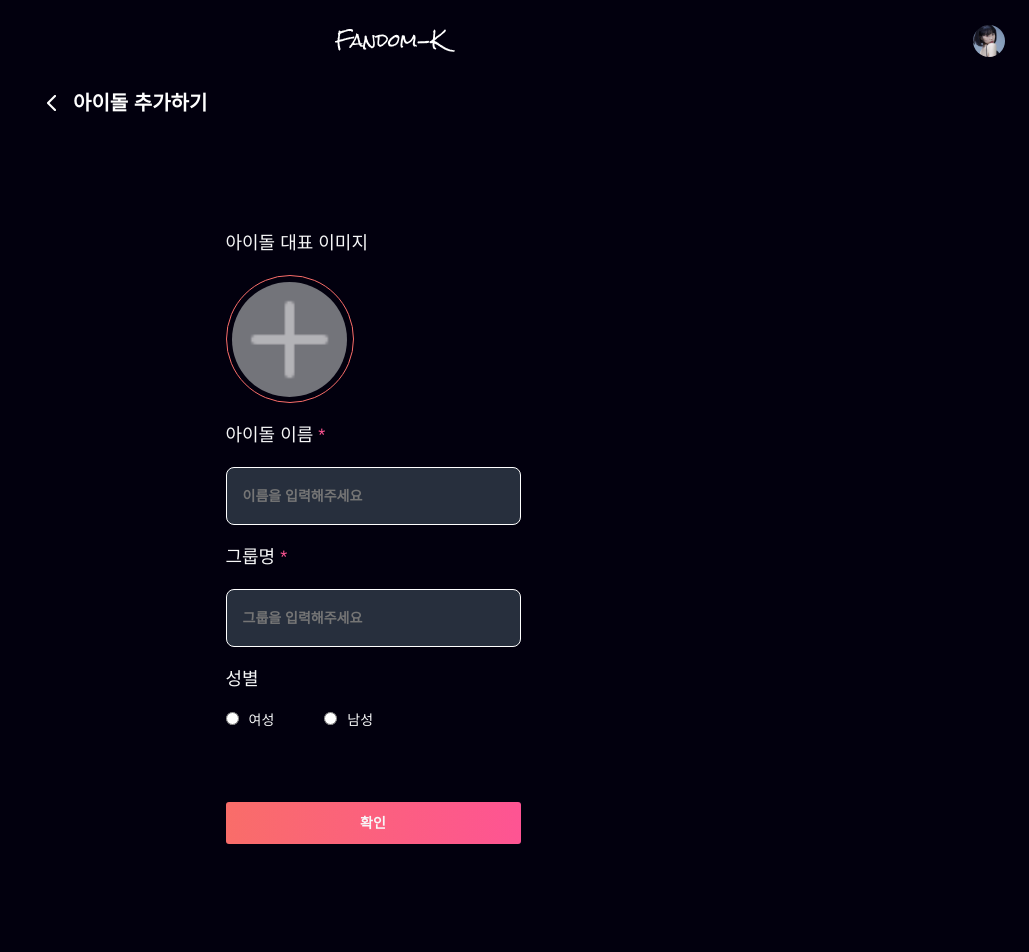
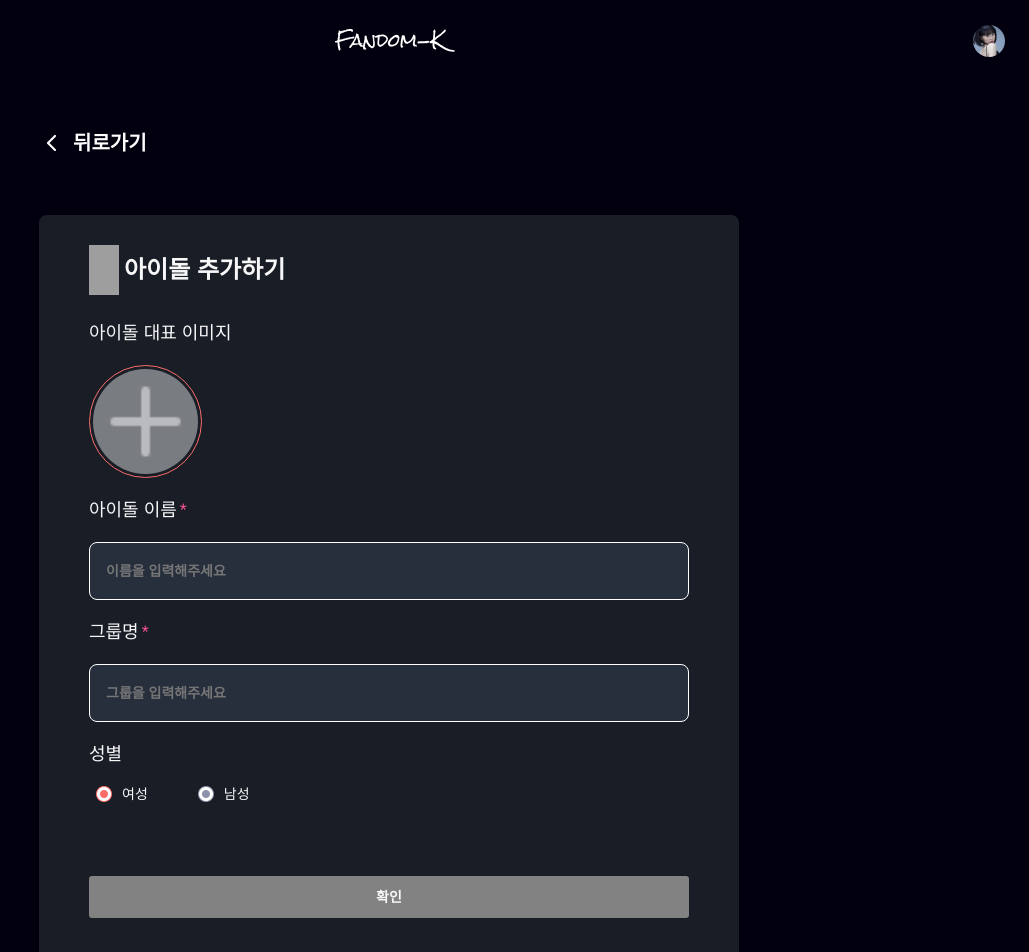
Before and after one commit to CIrcle0616/Sprint_FE_14_part2_1team_fandomK, a React (Vite) app: page /addIdol in a window 1280 px wide. Shown: the top 952 px of the page, without its empty margins (251-1280 px from the left). Built offline with nearby package versions, Linux system fonts and the light colour scheme; grey boxes are pictures that could not be loaded.

Commit message:
feat : 확인버튼 disable조건 추가, 확인 모달 디자인 변경

```diff
--- a/src/pages/addIdols/components/AddIdolConfirmModal.jsx
+++ b/src/pages/addIdols/components/AddIdolConfirmModal.jsx
@@ -5,13 +5,13 @@ const ModalChildren = styled.div`
   display: flex;
   width: 250px;
   align-items: flex-start;
-  gap: 24px;
-  margin: 20px 0;
+  gap: 30px;
+  margin: 20px 10px;
 `;
 
 const ModalImgContainer = styled.div`
-  width: 128px;
-  height: 128px;
+  width: 113px;
+  height: 113px;
   border: solid 1px ${({ theme }) => theme.colors.brandColor1};
   border-radius: 50%;
   display: flex;
@@ -24,6 +24,9 @@ const IdolInfo = styled.div`
   flex-direction: column;
   gap: 16px;
   padding: 16px 0;
+  flex-grow: 1;
+  margin: auto;
+  color: ${({ theme }) => theme.colors.whiteColor};
 
   div:first-child {
     font-size: ${({ theme }) => theme.fontSize.large};
@@ -52,8 +55,8 @@ const ModalButton = styled.button`
 `;
 
 const ModalImg = styled.img`
-  width: 115px;
-  height: 115px;
+  width: 105px;
+  height: 105px;
   background-color: ${({ theme }) => theme.colors.grayColor4};
   opacity: 0.7;
   border-radius: 50%;
--- a/src/pages/addIdols/components/AddIdolForm.jsx
+++ b/src/pages/addIdols/components/AddIdolForm.jsx
@@ -1,31 +1,101 @@
 import { styled, ThemeProvider } from "styled-components";
-import { useState } from "react";
+import { useState, useEffect } from "react";
 import { v4 as uuidV4 } from "uuid";
 
 import theme from "../../../styles/theme";
 import { fetchPostImg } from "../../../utils/idolImgApi";
 import { fetchPostIdol } from "../../../utils/idolApi";
 import AddIdolConfirmModal from "./AddIdolConfirmModal";
+import media from "../../../utils/mediaHelper";
 
 import plusIcon from "../../../assets/icon/ic_plus.png";
+import checkedRadioIcon from "../../../assets/icon/ic_radio_checked.png";
+import radioIcon from "../../../assets/icon/ic_radio.png";
+import creditIcon from "../../../assets/icon/ic_credit.svg";
+import removeIcon from "../../../assets/images/ic_item_remove.png";
 
 const AddForm = styled.form`
-  width: 327px;
-  margin: 120px auto;
+  width: 360px;
+  margin: 60px auto;
+  background-color: ${({ theme }) => theme.colors.blackColor2};
+  border-radius: 8px;
+  padding: 10px 0;
 
-  div {
+  ${media.tablet`
+    padding: 30px 0;
+      width:700px;
+    `}
+
+  ${media.desktop`
+    padding: 50px 0;
+      width:1200px;`}
+`;
+
+const FormTitle = styled.div`
+  font-size: ${({ theme }) => theme.fontSize.large};
+  color: ${({ theme }) => theme.colors.whiteColor};
+  font-weight: 600;
+  display: flex;
+  gap: 5px;
+  align-items: center;
+
+  ${media.desktop`
+    font-size: 30px;
+    `}
+`;
+
+const FormHr = styled.hr`
+  width: 100%;
+  border: 0;
+`;
+
+const CreditIcon = styled.img`
+  width: 30px;
+  height: 50px;
+
+  ${media.desktop`
+    width: 40px;
+  height: 60px;
+    `}
+`;
+const FormDiv = styled.div`
+  display: flex;
+  gap: 3px;
+  align-items: center;
   color: ${({ theme }) => theme.colors.whiteColor};
   font-size: ${({ theme }) => theme.fontSize.medium};
   font-weight: 500;
-  }
+  margin-top: 24px;
+
+  ${media.desktop`
+    margin-top: 30px;
+    font-size: ${({ theme }) => theme.fontSize.large}`}
+`;
+const FormContainer = styled.div`
+  width: min-content;
+  margin: 0 auto;
 `;
 
 const FormImg = styled.img`
-  width: 115px;
-  height: 115px;
+  width: 105px;
+  height: 105px;
   background-color: ${({ theme }) => theme.colors.grayColor4};
   opacity: 0.7;
   border-radius: 50%;
+
+  ${media.desktop`
+    width: 143px;
+  height: 143px;`}
+`;
+
+const RemoveIcon = styled.img`
+  position: absolute;
+  top: 0;
+  right: 5px;
+  width: 30px;
+  height: 30px;
+  opacity: 0.8;
+  display: ${({ $imgUrl }) => ($imgUrl ? "block" : "none")};
 `;
 
 const FormButton = styled.button`
@@ -36,11 +106,18 @@ const FormButton = styled.button`
   color: ${({ theme }) => theme.colors.whiteColor};
   font-size: ${({ theme }) => theme.fontSize.small};
   font-weight: 600;
-  background: linear-gradient(
-    to left,
-    ${({ theme }) => theme.colors.brandColor2} 0%,
-    ${({ theme }) => theme.colors.brandColor1} 100%
-  );
+  background: ${({ $btnDisabled }) =>
+    $btnDisabled
+      ? "#828282"
+      : "linear-gradient(to left, #fe5493 0%, #f86f65 100%)"};
+  cursor: ${({ $btnDisabled }) => ($btnDisabled ? "auto" : "pointer")};
+
+  ${media.tablet`
+    width:600px;
+  `}
+
+  ${media.desktop`
+    font-size: ${({ theme }) => theme.fontSize.medium}`}
 `;
 
 const InputIdolInfo = styled.input`
@@ -52,28 +129,40 @@ const InputIdolInfo = styled.input`
   font-weight: 600;
   color: ${({ theme }) => theme.colors.whiteColor};
   padding: 16px;
-  margin: 24px 0;
+  margin-top: 24px;
   border: solid 1px #ffffff;
 
   &:focus {
     border: solid 1px #f86f65;
     outline: none;
   }
+
+  ${media.tablet`
+    width:600px;
+  `}
 `;
 
 const DisableInputEmpty = styled.div`
   display: ${(props) => (props.disabled ? "block" : "none")};
+  font-size: 12px;
+  color: ${({ theme }) => theme.colors.brandColor1};
+  margin-top: 5px;
 `;
 
 const ImgContainer = styled.div`
-  width: 128px;
-  height: 128px;
+  width: 113px;
+  height: 113px;
   border: solid 1px ${({ theme }) => theme.colors.brandColor1};
   border-radius: 50%;
   display: flex;
   justify-content: center;
   align-items: center;
   margin: 24px 0;
+  position: relative;
+
+  ${media.desktop`
+    width: 158px;
+  height: 158px;`}
 `;
 
 const Require = styled.span`
@@ -81,16 +170,28 @@ const Require = styled.span`
 `;
 
 const RadioSection = styled.div`
+  width: 295px;
   margin: 24px 0;
+  display: flex;
+  gap: 50px;
+  align-items: center;
+  padding: 0 7px;
+`;
+const RadioOption = styled.div`
+  display: flex;
+  align-items: center;
+  cursor: pointer;
+  color: ${({ theme }) => theme.colors.whiteColor};
+  font-size: ${({ theme }) => theme.fontSize.small};
 
-  input {
+  img {
+    width: 16px;
+    height: 16px;
     margin-right: 10px;
   }
 
-  label {
-    font-size: ${({ theme }) => theme.fontSize.small};
-    margin-right: 50px;
-  }
+  ${media.desktop`
+    font-size: ${({ theme }) => theme.fontSize.medium}`}
 `;
 
 export default function AddIdolForm() {
@@ -98,10 +199,11 @@ export default function AddIdolForm() {
   const [imgUrl, setImgUrl] = useState(""); // 대표사진 URL
   const [inputNameValue, setInputNameValue] = useState(""); // 인풋에 입력한 아이돌 이름
   const [inputGroupValue, setInputGroupValue] = useState(""); // 인풋에 입력한 그룹 이름
-  const [gender, setGender] = useState(""); // 성별별
+  const [gender, setGender] = useState("female"); // 성별
   const [conFirmModalOpen, setConfirmModalOpen] = useState(false); // 확인 모달
   const [isNameEmpty, setIsNameEmpty] = useState(false); // 인풋에 이름이 비어있는지 여부
   const [isGroupEmpty, setIsGroupEmpty] = useState(false); // 인풋에 그룹이 비어있는지 여부
+  const [isDisabled, setIsDisabled] = useState(true);
 
   // 대표사진 업로드
   const handleFileChange = async (event) => {
@@ -138,43 +240,51 @@ export default function AddIdolForm() {
     setImg(null);
     setImgUrl("");
     setGender("female");
+    setIsDisabled(true);
+    setIsNameEmpty(false);
 
     setConfirmModalOpen(false);
   };
 
   const handleShowModal = () => {
+    if (inputNameValue === "") {
+      setIsNameEmpty(true);
+      setConfirmModalOpen(false);
+    } else if (inputGroupValue === "") {
+      setIsGroupEmpty(true);
+      setConfirmModalOpen(false);
+    } else {
+      setIsDisabled(false);
       setConfirmModalOpen(true);
-  };
-
-  // 이름 입력 인풋에서 focus가 나갔을 때 비어있으면 경고 div 출력
-  const handleIsNameEmpty = (event) => {
-    if (!event.target.value) {
-      setIsNameEmpty(true);
-    } else {
-      setIsNameEmpty(false);
     }
   };
 
-  // 그룹 입력 인풋에서 focus가 나갔을 때 비어있으면 경고 div 출력
-  const handleIsGroupEmpty = (event) => {
-    if (!event.target.value) {
-      setIsGroupEmpty(true);
-    } else {
-      setIsGroupEmpty(false);
-    }
+  // 이름,그룹 입력 인풋에서 focus가 나갔을 때 비어있으면 경고 div 출력 & 버튼 비활성화
+  const handleIsEmpty = () => {
+    const isNameEmpty = inputNameValue === "";
+    const isGroupEmpty = inputGroupValue === "";
+
+    setIsNameEmpty(isNameEmpty);
+    setIsGroupEmpty(isGroupEmpty);
+    setIsDisabled(isNameEmpty || isGroupEmpty);
   };
-
   // x 버튼 누르면 모달 닫힘
   const handleAddIdolClose = () => {
     setConfirmModalOpen(false);
   };
 
-  // 확인 버튼을 누르면 '필수 입력항목입니다' 뜨게 구현...
-
   return (
     <ThemeProvider theme={theme}>
       <AddForm>
-        <div>아이돌 대표 이미지</div>
+        <FormContainer>
+          <FormTitle>
+            <span>
+              <CreditIcon src={creditIcon} />
+            </span>
+            아이돌 추가하기
+          </FormTitle>
+          <FormHr></FormHr>
+          <FormDiv>아이돌 대표 이미지</FormDiv>
           <ImgContainer>
             <label htmlFor="idolImg">
               <FormImg src={imgUrl || plusIcon}></FormImg>
@@ -186,65 +296,57 @@ export default function AddIdolForm() {
               onChange={handleFileChange}
               style={{ display: "none" }}
             />
+            <RemoveIcon
+              $imgUrl={imgUrl}
+              src={removeIcon}
+              onClick={() => setImgUrl("")}
+            />
           </ImgContainer>
-
-        <div>
+          <FormDiv>
             아이돌 이름 <Require>*</Require>
-        </div>
+          </FormDiv>
           <InputIdolInfo
             name="name"
             value={inputNameValue}
             onChange={(e) => setInputNameValue(e.target.value)}
-          onBlur={handleIsNameEmpty}
+            onBlur={handleIsEmpty}
             placeholder="이름을 입력해주세요"
           />
           <DisableInputEmpty disabled={isNameEmpty}>
             필수 입력 항목입니다.
           </DisableInputEmpty>
-        <div>
+          <FormDiv>
             그룹명 <Require>*</Require>
-        </div>
+          </FormDiv>
           <InputIdolInfo
             name="group"
             value={inputGroupValue}
             onChange={(e) => setInputGroupValue(e.target.value)}
-          onBlur={handleIsGroupEmpty}
+            onBlur={handleIsEmpty}
             placeholder="그룹을 입력해주세요"
           />
           <DisableInputEmpty disabled={isGroupEmpty}>
             필수 입력 항목입니다.
           </DisableInputEmpty>
-        <div>성별</div>
+          <FormDiv>성별</FormDiv>
           <RadioSection>
-          <input
-            id="female"
-            type="radio"
-            value="female"
-            name="gender"
-            onChange={(e) => setGender(e.target.value)}
-          />
-          <label htmlFor="female">여성</label>
-          <input
-            id="male"
-            type="radio"
-            value="male"
-            name="gender"
-            onChange={(e) => setGender(e.target.value)}
-          />
-          <label htmlFor="male">남성</label>
+            <RadioOption onClick={() => setGender("female")}>
+              <img src={gender === "female" ? checkedRadioIcon : radioIcon} />
+              <span>여성</span>
+            </RadioOption>
+            <RadioOption onClick={() => setGender("male")}>
+              <img src={gender === "male" ? checkedRadioIcon : radioIcon} />
+              <span>남성</span>
+            </RadioOption>
           </RadioSection>
           <FormButton
-          disabled={
-            isNameEmpty ||
-            isGroupEmpty ||
-            !Boolean(inputNameValue) ||
-            !Boolean(inputGroupValue)
-          }
+            $btnDisabled={isDisabled}
             type="button"
             onClick={handleShowModal}
           >
             확인
           </FormButton>
+        </FormContainer>
         <AddIdolConfirmModal
           isOpenP={conFirmModalOpen}
           onClose={handleAddIdolClose}
--- a/src/pages/addIdols/container/AddIdol.jsx
+++ b/src/pages/addIdols/container/AddIdol.jsx
@@ -1,10 +1,11 @@
 import backIcon from "../../../assets/icon/ic_back.png";
 import AddIdolForm from "../components/AddIdolForm";
 import { styled } from "styled-components";
+import { Link } from "react-router-dom";
 
 const AddIdolContainer = styled.div`
-  width: 700px;
-  margin: 10px auto;
+  width: max-content;
+  margin: 50px auto;
 `;
 
 const AddIdolHeader = styled.div`
@@ -23,8 +24,10 @@ export default function AddIdol() {
   return (
     <AddIdolContainer>
       <AddIdolHeader>
-        <img src={backIcon} />
-        <div>아이돌 추가하기</div>
+        <Link to="/mypage">
+          <img src={backIcon} />
+        </Link>
+        <div>뒤로가기</div>
       </AddIdolHeader>
       <AddIdolForm />
     </AddIdolContainer>
```
Lines whose indentation alone changed are shown as unchanged.
